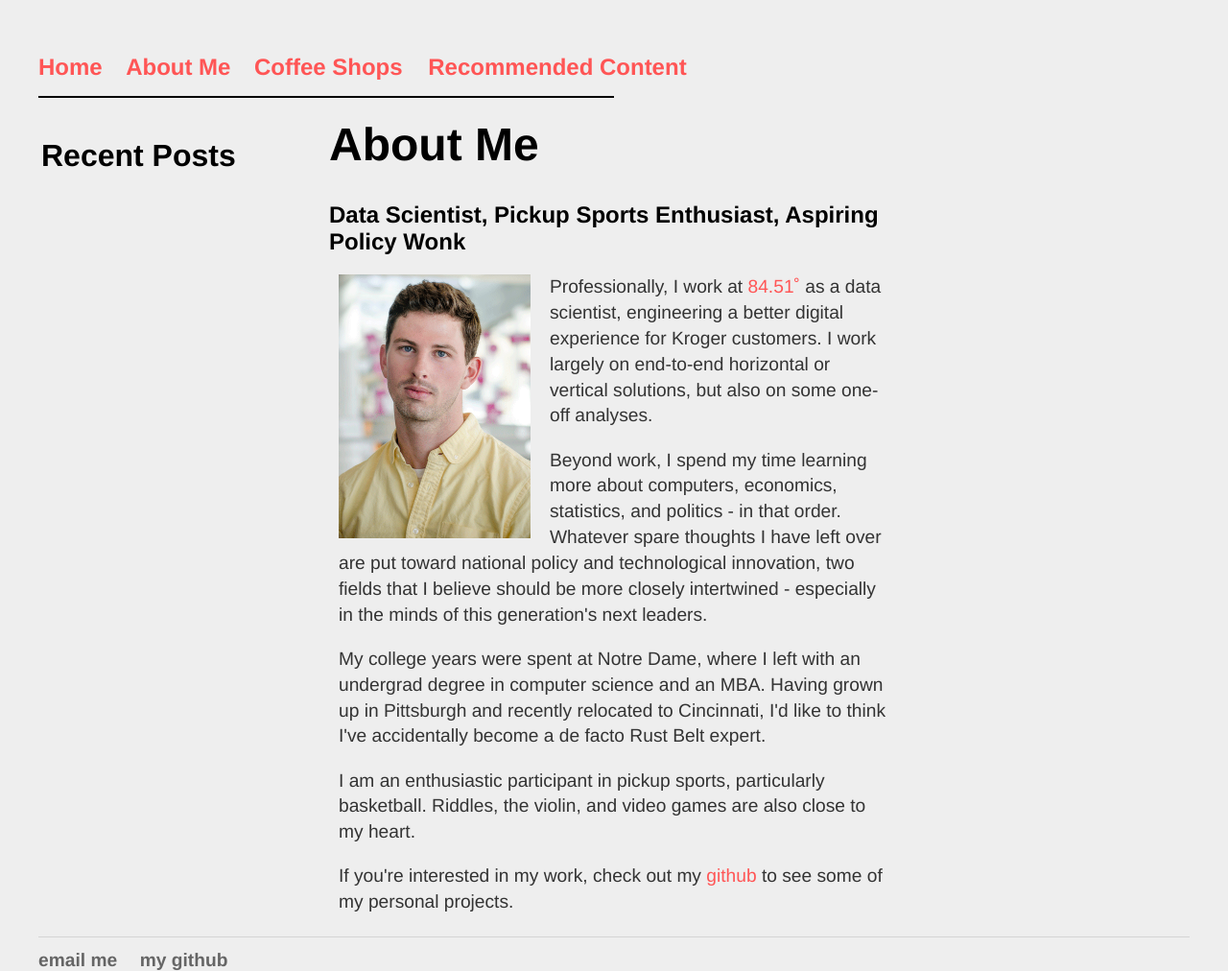
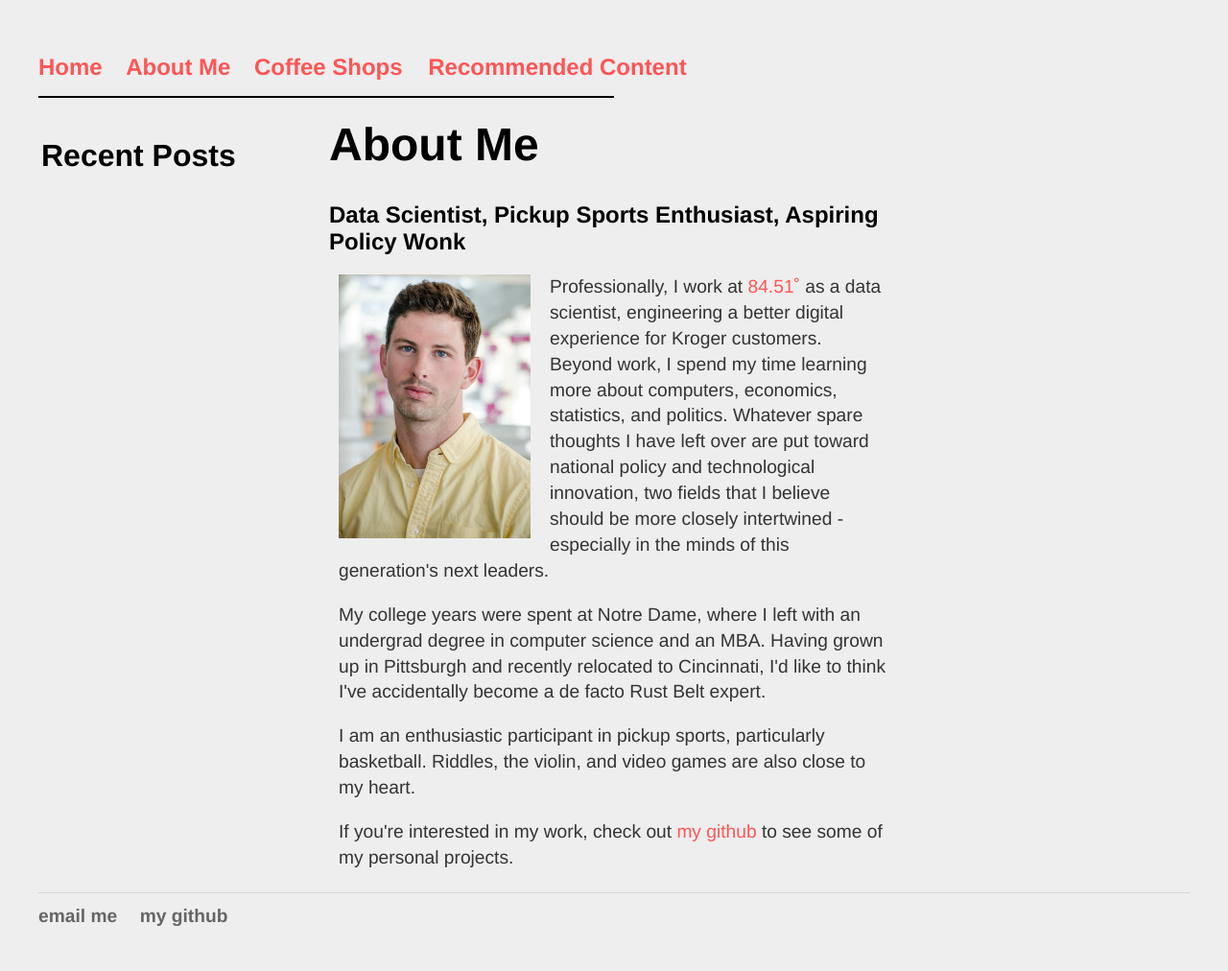
Before and after one commit to eswan18/ethanswan.com, a Jekyll site: the page built from me.html, in a window 1280 px wide. Shown: the whole page at 96% size. Built offline with Jekyll 4.4.1, drawn with Linux system fonts in a browser that asks for light colours; after the commit the page ends 966 px from its top, so only the background shows below that.

Commit message:
modified my bio

```diff
--- a/me.html
+++ b/me.html
@@ -8,15 +8,13 @@ title: eswan18 - Me
 
 	<div id="main_content">
 		<img src="images/ethan_headshot_serious.gif" width="200" height="275" style="float:left; padding:0px 20px 5px 10px; display:block;"/>
-        <p>Professionally, I work at <a href="http://www.8451.com">84.51˚</a> as a data scientist, engineering a better digital experience for Kroger customers. I work largely on end-to-end horizontal or vertical solutions, but also on some one-off analyses.</p>
-
-        <p>Beyond work, I spend my time learning more about computers, economics, statistics, and politics - in that order. Whatever spare thoughts I have left over are put toward national policy and technological innovation, two fields that I believe should be more closely intertwined - especially in the minds of this generation's next leaders.</p>
+        <p>Professionally, I work at <a href="http://www.8451.com">84.51˚</a> as a data scientist, engineering a better digital experience for Kroger customers. Beyond work, I spend my time learning more about computers, economics, statistics, and politics. Whatever spare thoughts I have left over are put toward national policy and technological innovation, two fields that I believe should be more closely intertwined - especially in the minds of this generation's next leaders.</p>
 
         <p>My college years were spent at Notre Dame, where I left with an undergrad degree in computer science and an MBA. Having grown up in Pittsburgh and recently relocated to Cincinnati, I'd like to think I've accidentally become a de facto Rust Belt expert.</p>
 
         <p>I am an enthusiastic participant in pickup sports, particularly basketball. Riddles, the violin, and video games are also close to my heart.</p>
 
-		<p>If you're interested in my work, check out my <a href="https://github.com/eswan18">github</a> to see some of my personal projects.</p>
+		<p>If you're interested in my work, check out <a href="https://github.com/eswan18">my github</a> to see some of my personal projects.</p>
 	</div>
 
 </div>
```
Also changed, not shown: 1 other file.
